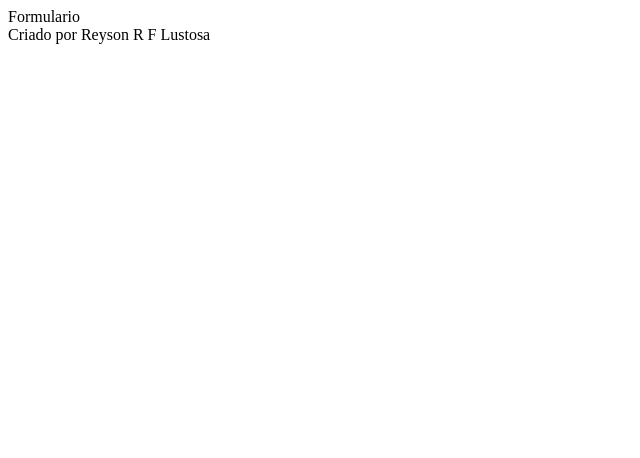
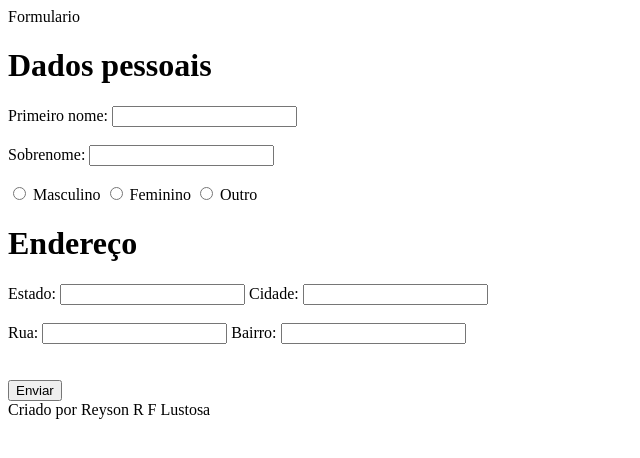
Before and after one commit to nameNosyer/Simple-Form, a plain HTML site: page index.html in a window 1280 px wide. Shown: the whole page, without its empty margins (0-640 px from the left). Drawn offline with Linux system fonts and the light colour scheme.

Commit message:
Adcionando formulario

```diff
--- a/index.html
+++ b/index.html
@@ -8,6 +8,37 @@
 </head>
 <body>
     <header>Formulario</header>
+    <body>
+        <div id="posicao">
+            <h1>Dados pessoais</h1>
+            <form>
+                Primeiro nome:
+                <input type = "text" name = "firstname"></input>
+                <br><br>
+                Sobrenome:
+                <input type = "text" name = "lastname"></input>
+                <br><br>
+                <input type="radio" name="sex" value="male"> Masculino
+                <input type="radio" name="sex" value="female"> Feminino
+                <input type="radio" name="sex" value=""> Outro
+            </form>
+
+            <h1>Endereço</h1>
+            <form>
+                Estado:
+                <input type = "text" name = "state"></input>
+                Cidade:
+                <input type = "text" name = "city"></input>
+                <br><br>
+                Rua:
+                <input type = "text" name = "street"></input>
+                Bairro:
+                <input type = "text" name = "district"></input>
+            </form> <br><br>
+                <button class="botao" type="submit">Enviar</button>
+        </div>
+
+    </body>
 
     <footer>Criado por Reyson R F Lustosa</footer>
 </body>
```
